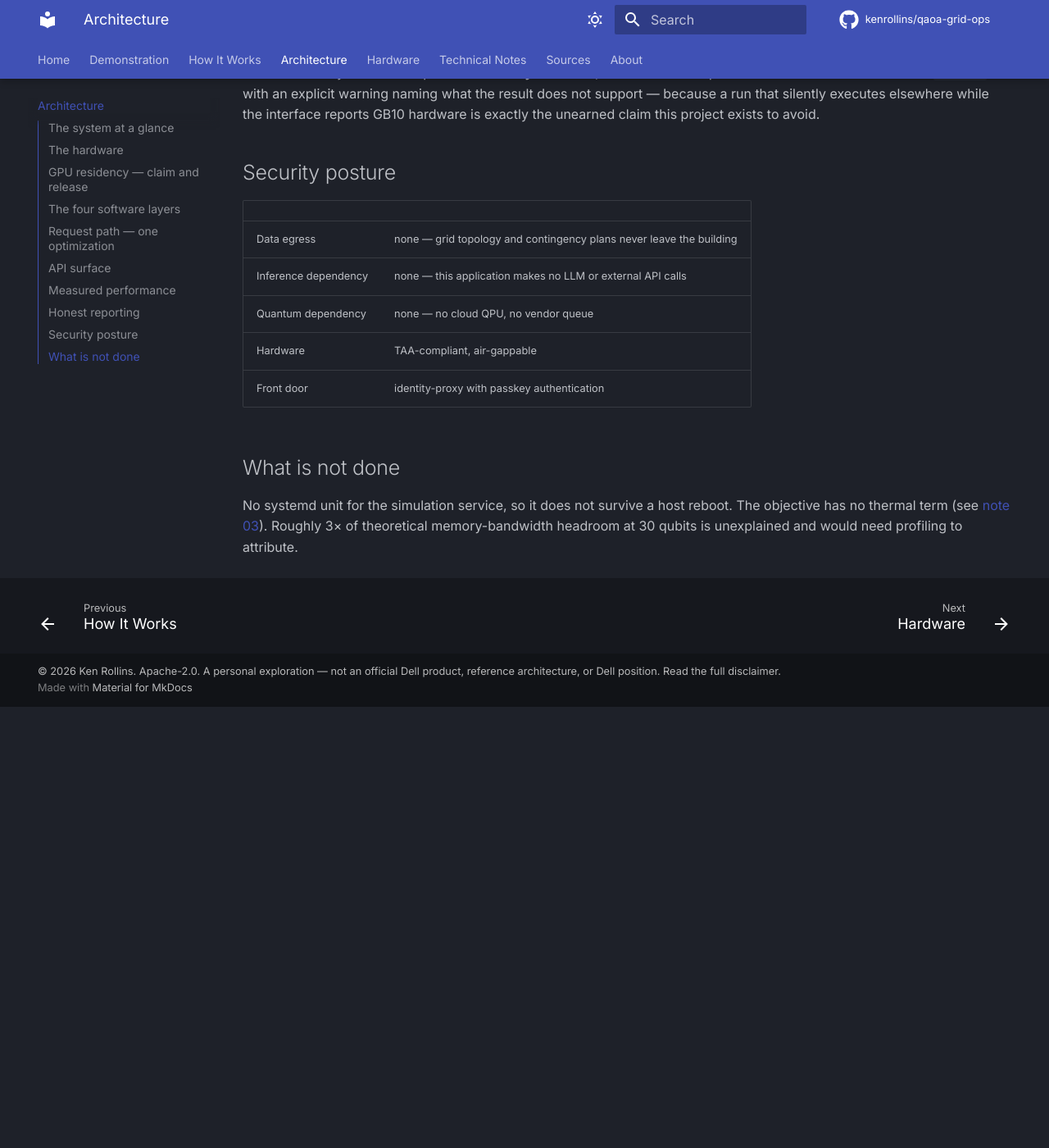
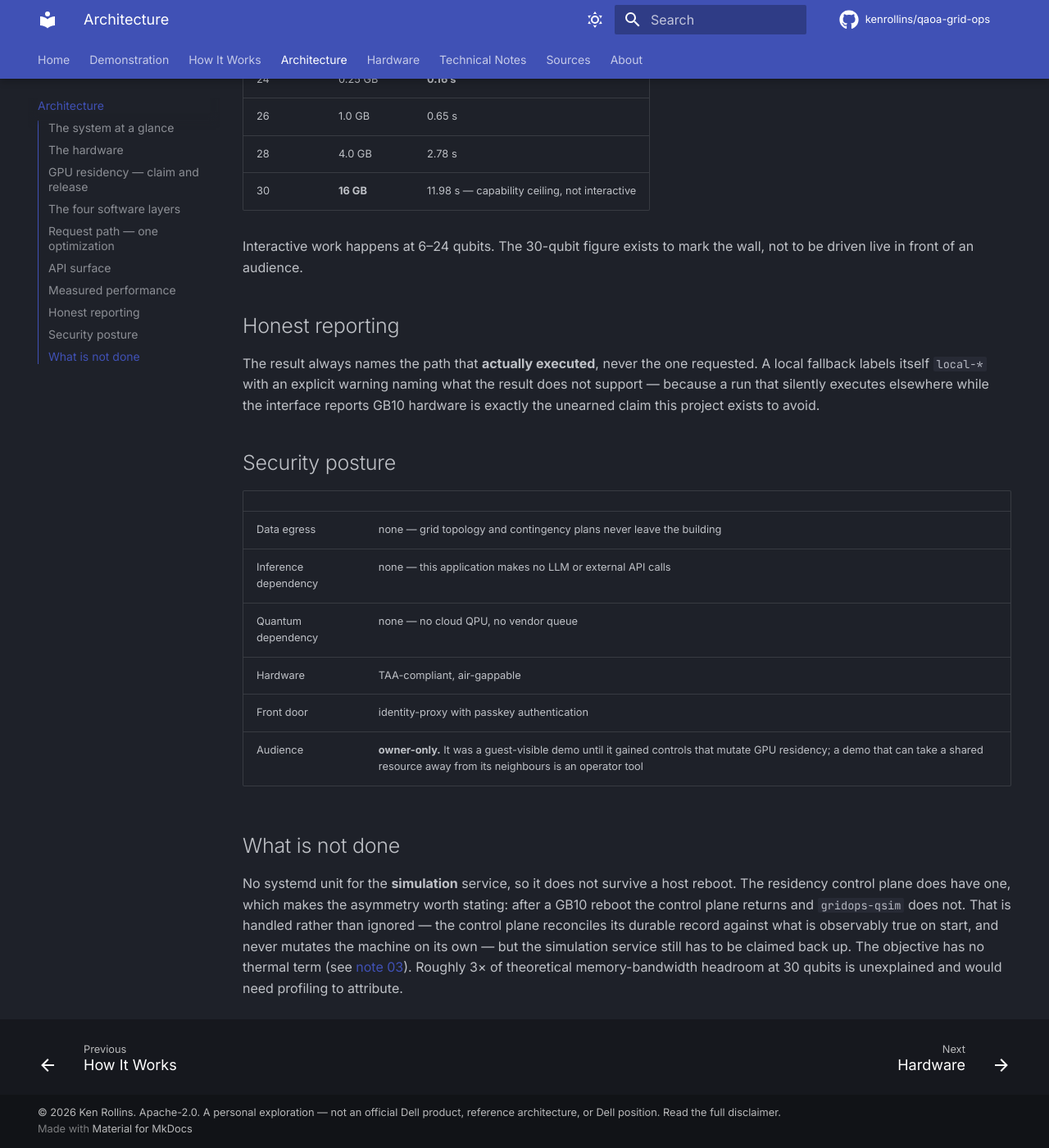
Before and after one commit to kenrollins/qaoa-grid-ops, an MkDocs documentation site: the page built from site_src/architecture.md, in a window 1280 px wide and 1400 px high, scrolled down 4437 px. Shown: the whole window at 82% size. Built offline with MkDocs 1.6.1 and Material for MkDocs 9.7.7, drawn with Linux system fonts in a browser that asks for light colours; nearby versions of some CDN libraries; library files that are not in the unit come from our copies; comment, search, counter and statistics services are not loaded; before the commit the page ends 5299 px from its top, so only the background shows below that; some of the changed text lies outside the part shown.

Commit message:
Audit the published site against the running system
Prompted by finding the retired NIM on the live architecture page. Read all
seven pages and all ten notes against what the lab actually runs. Six pages and
the notes were accurate — index, demo, how-it-works, hardware, sources and about
argue about hardware and algorithms, not lab state, so they do not rot. The
qsim API table still matches the service's routes exactly. Everything that had
drifted was on one page, plus one supersession gap.

architecture.md:

- The control plane was in the prose but in neither the "system at a glance"
  diagram nor the API surface, on the page whose job is how this is built. Both
  now show it, including the inference orchestrator as the other tenant of the
  same unified memory — which is the whole reason residency needs arbitrating.
- The security posture table listed the front door but not the audience. It is
  owner-only now, and the reason belongs on a page a customer reads: a demo that
  can take a shared resource away from its neighbours is an operator tool.
- "No systemd unit for the simulation service" became half true when the
  residency service got one. The asymmetry is the interesting part: after a GB10
  reboot the control plane returns and gridops-qsim does not. Stated, along with
  the fact that it is handled — reconcile-on-start, never mutate unasked.

Note 09 described the shell-script implementation, evacuation record in the
invoking user's state directory, as "the corrected workflow". It is superseded.
Not rewritten — this repo records how a thing got fixed rather than quietly
editing it — but a reader implementing from that page would build the race note
10 exists to remove, so it now opens with a pointer and the index says so.

The one remaining NIM reference is note 09's account of the bug being fixed
("still checked for the RETIRED nim-llama8b container"). That is history, framed
as history, and it stays.

Co-Authored-By: Claude Opus 5 (1M context) <noreply@anthropic.com>

````diff
--- a/site_src/architecture.md
+++ b/site_src/architecture.md
@@ -14,7 +14,12 @@ flowchart LR
         api["<b>gridops-qsim</b><br/>FastAPI :8600"]
         kern["<b>cuStateVec + CuPy</b><br/>CUDA 12 · Blackwell sm_121"]
         mem["<b>128 GB unified memory</b><br/>owns the state vector"]
+        res["<b>gridops-residency</b><br/>:8610 · owner-only<br/>claim / release"]
+        llm["<b>inference orchestrator</b><br/>the other tenant of the<br/>same unified memory"]
         api --- kern --- mem
+        res -. "starts / stops" .-> api
+        res -. "unloads / restores" .-> llm
+        llm --- mem
     end
 
     subgraph host["Application host · x86_64"]
@@ -27,11 +32,14 @@ flowchart LR
 
     orch -- "couplings J, γ, β<br/>HTTP + JSON" --> api
     api -- "energies, convergence,<br/>timings, kernel path" --> orch
+    ui -- "claim / release<br/>+ forwarded identity" --> res
 
     classDef a fill:#0b1622,stroke:#00b4d8,color:#e6edf3
     classDef b fill:#131a12,stroke:#3ddc97,color:#e6edf3
+    classDef c fill:#1c1622,stroke:#b48ead,color:#e6edf3
     class host a
     class gb10 b
+    class res,llm c
 ```
 
 **No quantum state crosses that line.** The host sends coupling constants and receives
@@ -151,6 +159,18 @@ by brute force and shows QAOA's result against it — including the cases where
 | `POST /qaoa/realism` | the same circuit ideal / finite-shot / noisy |
 | `POST /qaoa/verify` | proves the diagonal fast path ≡ gate-by-gate RZZ |
 
+Separately, on the same machine and **not** part of the simulation API:
+
+| `gridops-residency` :8610 | Purpose |
+|---|---|
+| `GET /health` | liveness only — the one endpoint that needs no credential, so it reports nothing else |
+| `GET /status` | the durable claim record *and* what is observably true right now — **non-mutating** |
+| `POST /claim` | record the resident models → unload them → start `gridops-qsim`. Idempotent |
+| `POST /release` | stop `gridops-qsim` → restore exactly the recorded set. Idempotent, and the recovery path |
+
+No public route, no browser path, and it re-checks the caller's group itself
+rather than trusting an interface to hide a button.
+
 ## Measured performance
 
 Dense all-to-all QAOA, p=2, cuStateVec kernels, 2026-07-30:
@@ -181,10 +201,16 @@ reports GB10 hardware is exactly the unearned claim this project exists to avoid
 | Quantum dependency | none — no cloud QPU, no vendor queue |
 | Hardware | TAA-compliant, air-gappable |
 | Front door | identity-proxy with passkey authentication |
+| Audience | **owner-only.** It was a guest-visible demo until it gained controls that mutate GPU residency; a demo that can take a shared resource away from its neighbours is an operator tool |
 
 ## What is not done
 
-No systemd unit for the simulation service, so it does not survive a host reboot.
+No systemd unit for the **simulation** service, so it does not survive a host
+reboot. The residency control plane does have one, which makes the asymmetry worth
+stating: after a GB10 reboot the control plane returns and `gridops-qsim` does not.
+That is handled rather than ignored — the control plane reconciles its durable record
+against what is observably true on start, and never mutates the machine on its own —
+but the simulation service still has to be claimed back up.
 The objective has no thermal term (see [note 03](notes/03-what-a-qubo-cannot-express.md)).
 Roughly 3× of theoretical memory-bandwidth headroom at 30 qubits is unexplained and would
 need profiling to attribute.
````
Also changed, not shown: docs/journal/notes/09-who-owns-the-gb10.md (+10 -0 lines), docs/journal/notes/README.md (+1 -1 lines).
